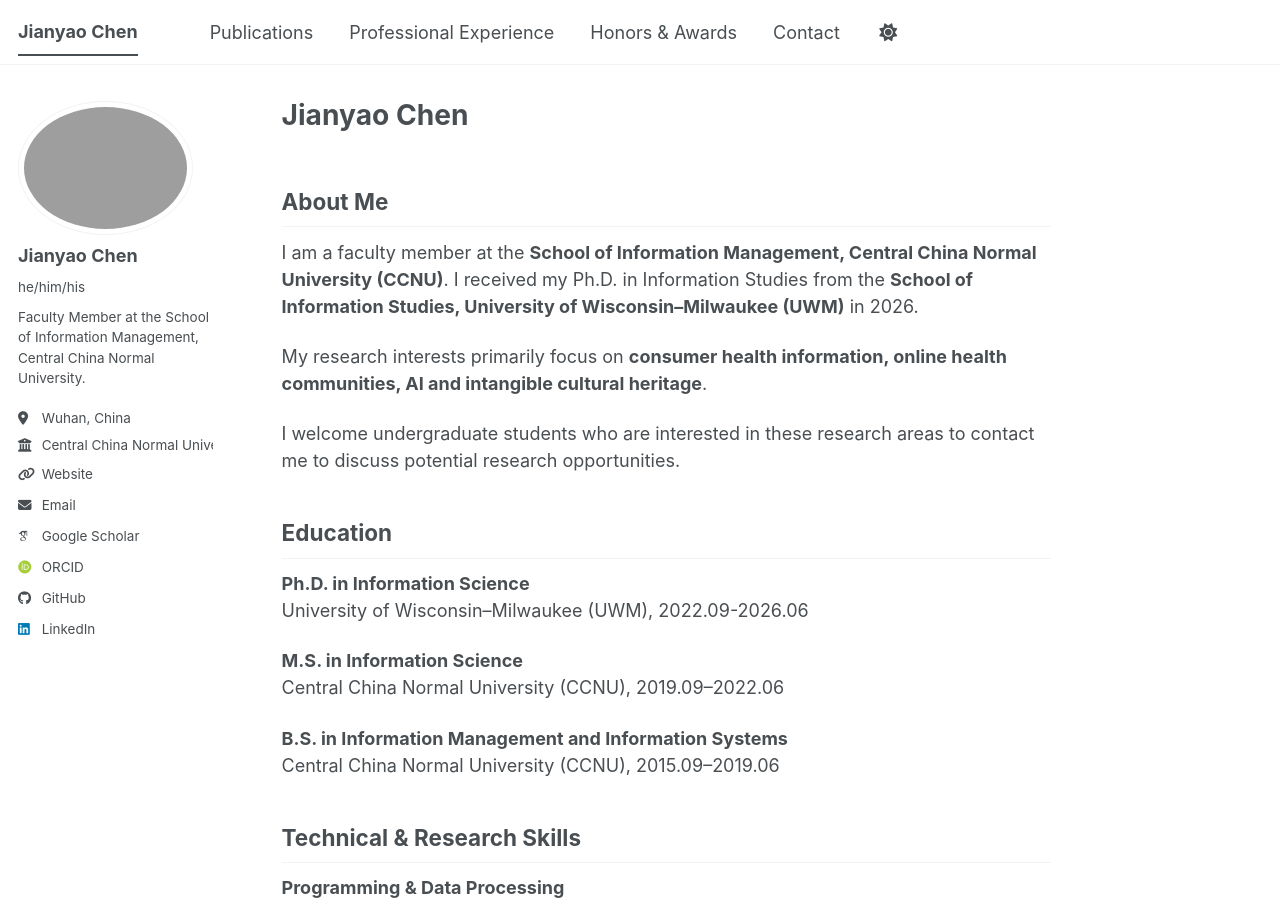
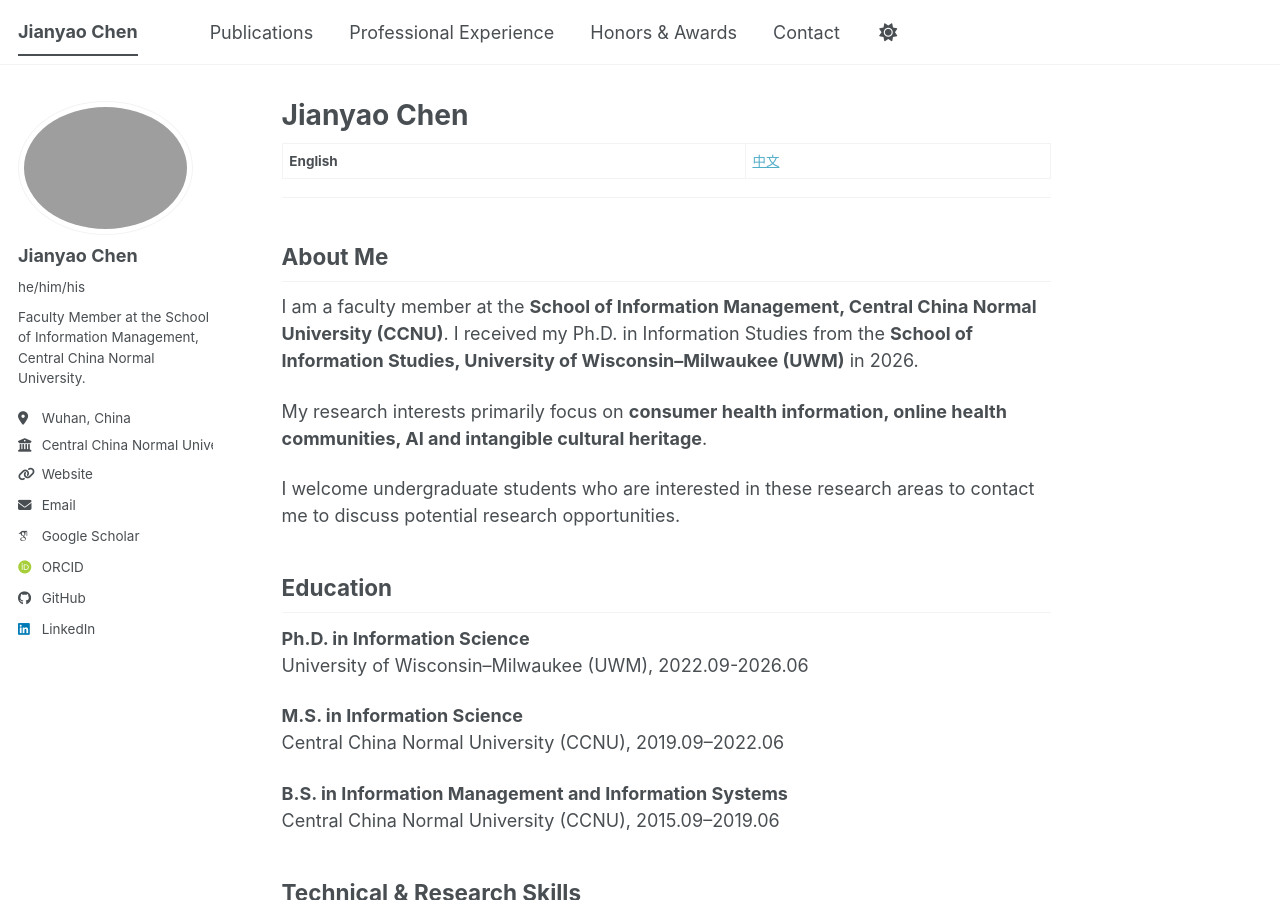
Before and after one commit to JianyaoChen/JianyaoChen.github.io, a Jekyll site: the page built from _pages/about.md, in a window 1280 px wide and 900 px high. Built offline with Jekyll 4.4.1, drawn with Linux system fonts in a browser that asks for light colours; some web fonts are replaced; a script bundle is joined from its source files by our own code; library files that are not in the unit come from our copies.

Commit message:
Update about.md

```diff
--- a/_pages/about.md
+++ b/_pages/about.md
@@ -6,6 +6,11 @@ redirect_from:
   - /about/
   - /about.html
 ---
+
+**English** | [中文](https://jianyaochen.github.io/zh/)
+
+---
+
 
 ## About Me
 
```
